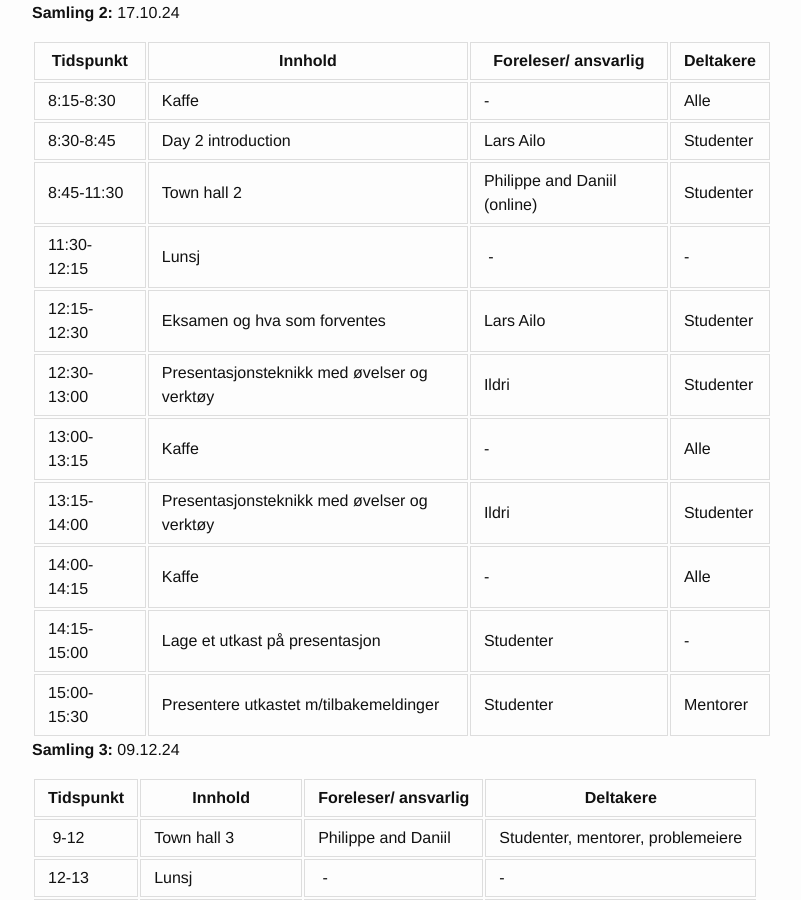
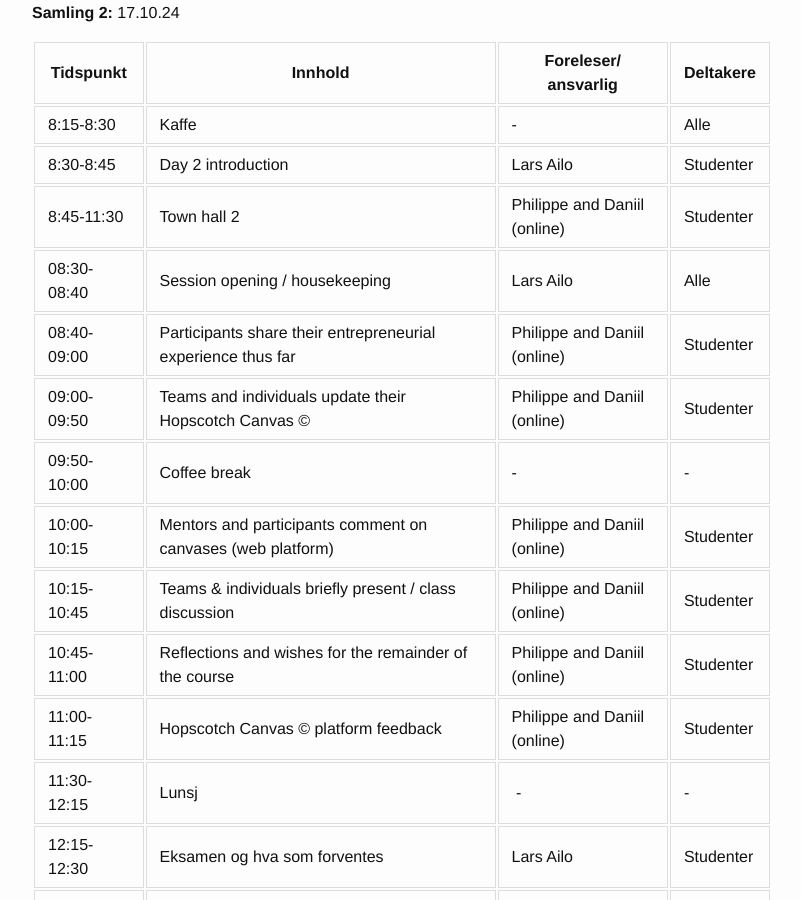
Before and after one commit to uit-inf-6010-f24/uit-inf-6010-f24.github.io, a Jekyll site: the page built from index.md, in a window 1280 px wide and 900 px high, scrolled down 2552 px. Shown: the whole window, without its empty margins (238-1039 px from the left). Built offline with Jekyll 4.4.1, drawn with Linux system fonts in a browser that asks for light colours; our own code applies the rules of GitHub Pages for plain Markdown files.

Commit message:
Update index.md

```diff
--- a/index.md
+++ b/index.md
@@ -75,6 +75,14 @@ Kursansvarlig og andre undervisere er:
 | 8:15-8:30  | Kaffe   | - | Alle |
 | 8:30-8:45  | Day 2 introduction   | Lars Ailo|  Studenter |
 | 8:45-11:30 | Town hall 2   | Philippe and Daniil (online) | Studenter |
+| 08:30-08:40 | Session opening / housekeeping | Lars Ailo | Alle |
+| 08:40-09:00 | Participants share their entrepreneurial experience thus far | Philippe and Daniil (online) | Studenter |
+| 09:00-09:50	| Teams and individuals update their Hopscotch Canvas © | Philippe and Daniil (online) | Studenter |
+| 09:50-10:00	| Coffee break | - | - |
+| 10:00-10:15	| Mentors and participants comment on canvases (web platform) | Philippe and Daniil (online) | Studenter |
+| 10:15-10:45	| Teams & individuals briefly present / class discussion | Philippe and Daniil (online) | Studenter |
+| 10:45-11:00	| Reflections and wishes for the remainder of the course | Philippe and Daniil (online) | Studenter |
+| 11:00-11:15	| Hopscotch Canvas © platform feedback | Philippe and Daniil (online) | Studenter |
 | 11:30-12:15 | Lunsj        | - | - |
 | 12:15-12:30 | Eksamen og hva som forventes | Lars Ailo | Studenter |
 | 12:30-13:00 | Presentasjonsteknikk med øvelser og verktøy | Ildri | Studenter |
```
